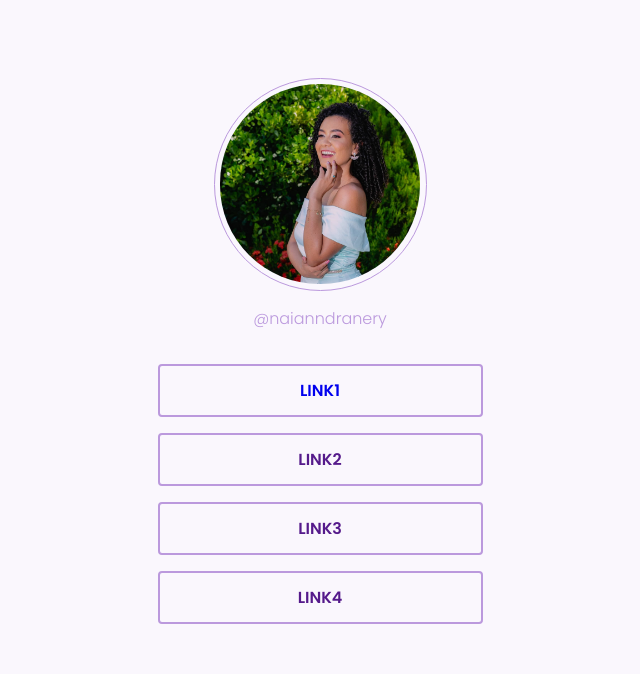
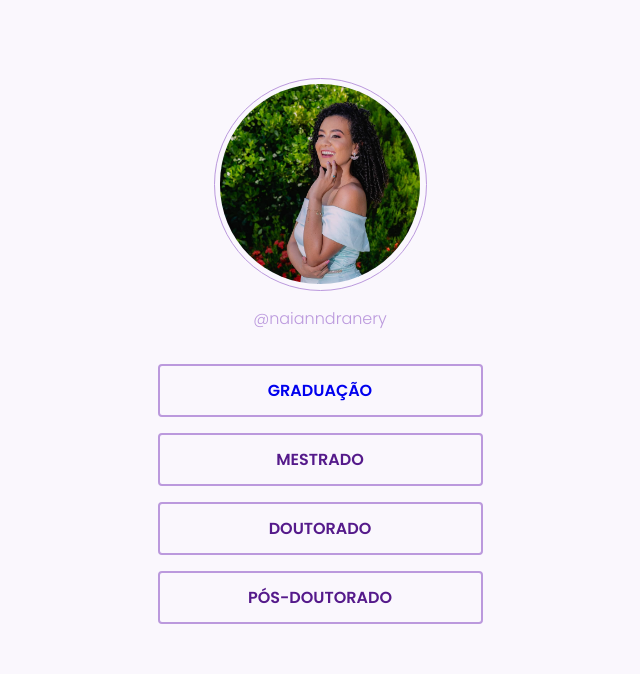
Before and after one commit to hermlandim/socialtree-naianndra, a plain HTML site: page index.html in a window 1280 px wide. Shown: the top 674 px of the page, without its empty margins (320-960 px from the left). Drawn offline with Linux system fonts and the light colour scheme.

Commit message:
Update index.html

```diff
--- a/index.html
+++ b/index.html
@@ -20,11 +20,11 @@
             href="https://www.instagram.com/naianndranery/"
             class="link"
             target="_blank"
-            >Link1</a
+            >Graduação</a
           >
-          <a href="" class="link" target="_blank">Link2</a>
-          <a href="" class="link" target="_blank">Link3</a>
-          <a href="" class="link" target="_blank">Link4</a>
+          <a href="" class="link" target="_blank">Mestrado</a>
+          <a href="" class="link" target="_blank">Doutorado</a>
+          <a href="" class="link" target="_blank">Pós-Doutorado</a>
         </div>
         <div class="socials-container">
           <a
```
